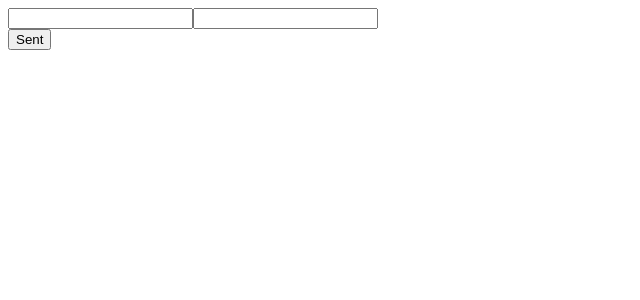
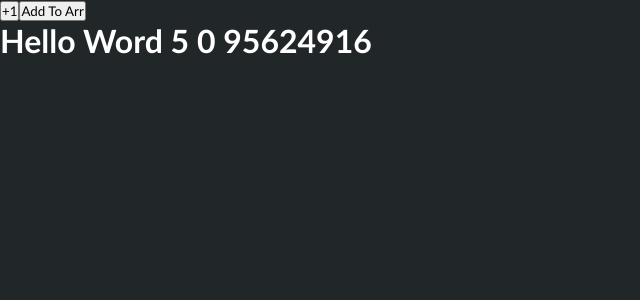
Before and after one commit to majcherrr87/MegaK_Frontowcy_React, a React (Vite) app: page / in a window 1280 px wide. Shown: the top 300 px of the page, without its empty margins (0-640 px from the left). Built offline with nearby package versions, Linux system fonts and the light colour scheme.

Commit message:
learn useMemo

```diff
--- a/src/App.tsx
+++ b/src/App.tsx
@@ -1,17 +1,22 @@
-import { useRef } from 'react'
-import { HomeWork2V2 } from './Referencje/HomeWork2V2'
+import { useState } from 'react'
+import { Child } from './NadmiernaRenderowanie/Child'
 
 export const App = () => {
-	const formRef = useRef<HTMLFormElement>(null)
-	const handleClick = () => {
-		formRef.current?.requestSubmit()
+	const [counter, setCounter] = useState(0)
+	const [arr, setArr] = useState([5])
+
+	const inc = () => {
+		setCounter((prev) => prev + 1)
+	}
+	const addToArr = () => {
+		setArr((prevValue) => [...prevValue, Math.round(Math.random() * 10)])
 	}
 
 	return (
-		<>
-			{/* <HomeWork2 ref={formRef} /> */}
-			<HomeWork2V2 formRef={formRef} />
-			<button onClick={handleClick}>Sent</button>
-		</>
+		<div>
+			<button onClick={inc}> +1 </button>
+			<button onClick={addToArr}>Add To Arr</button>
+			<Child value={arr} counter={counter} />
+		</div>
 	)
 }
--- /dev/null
+++ b/src/NadmiernaRenderowanie/Child.tsx
@@ -0,0 +1,25 @@
+import { memo, useMemo } from 'react'
+
+type ChildProps = {
+	value: number[]
+	counter: number
+}
+const heavyCalculation = (numbers: number[]) => {
+	console.log(`HeavyCalculation Start`)
+	let result = numbers.length ** 2
+	for (let i = 0; i < 1000000; i++) {
+		result += (result * 2) % 255
+	}
+	console.log(`HeavyCalculation Stop`)
+	return result
+}
+
+export const Child = memo(({ value, counter }: ChildProps) => {
+	const CalculatiionValue = useMemo(() => heavyCalculation(value), [value])
+	console.log(`Render`)
+	return (
+		<h1>
+			Hello Word {value.join()} {counter} {CalculatiionValue}
+		</h1>
+	)
+})
--- a/src/main.tsx
+++ b/src/main.tsx
@@ -1,6 +1,7 @@
 import React from 'react'
 import ReactDOM from 'react-dom/client'
 import { App } from './App'
+import './style.scss'
 
 ReactDOM.createRoot(document.getElementById('root')!).render(
 	<React.StrictMode>
--- a/src/style.scss
+++ b/src/style.scss
@@ -15,3 +15,7 @@ ul {
 h2 {
 	margin-bottom: $main-gap;
 }
+body {
+	background: rgb(33 39 40);
+	color: white;
+}
```
